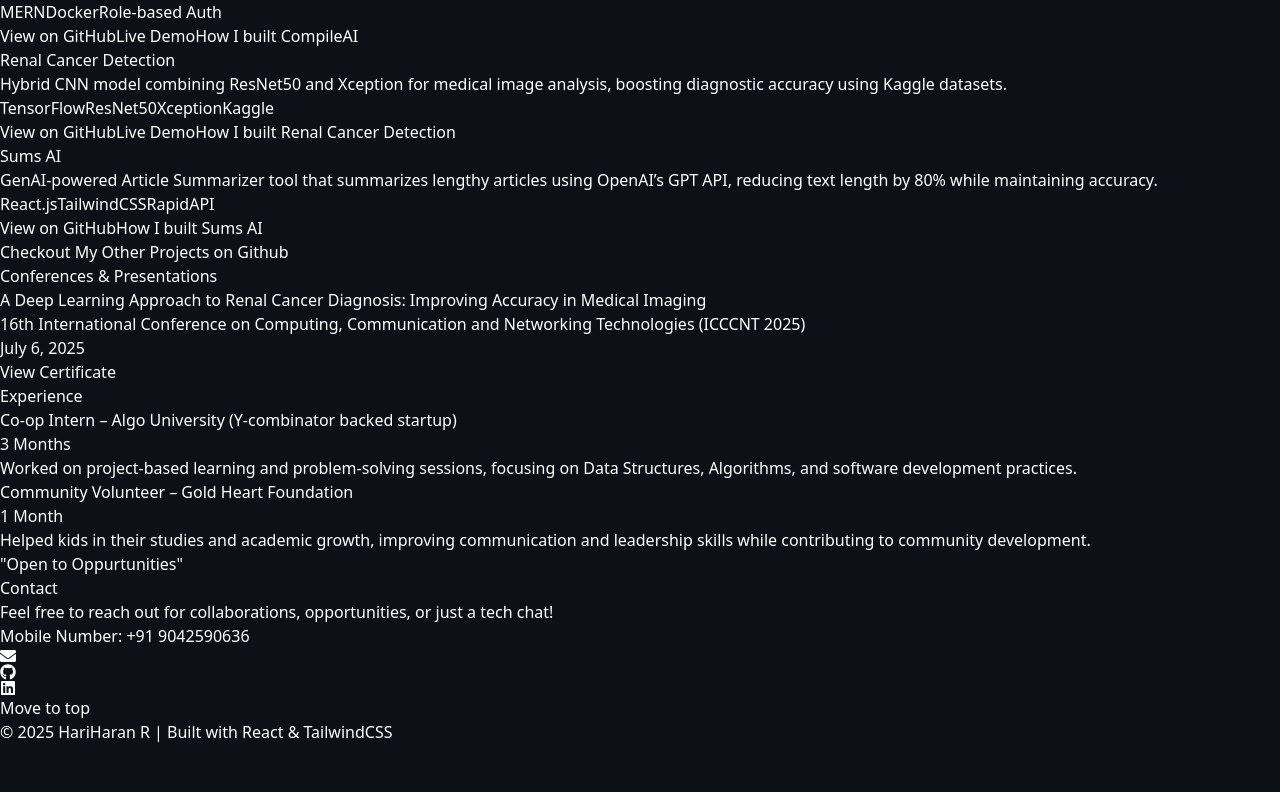
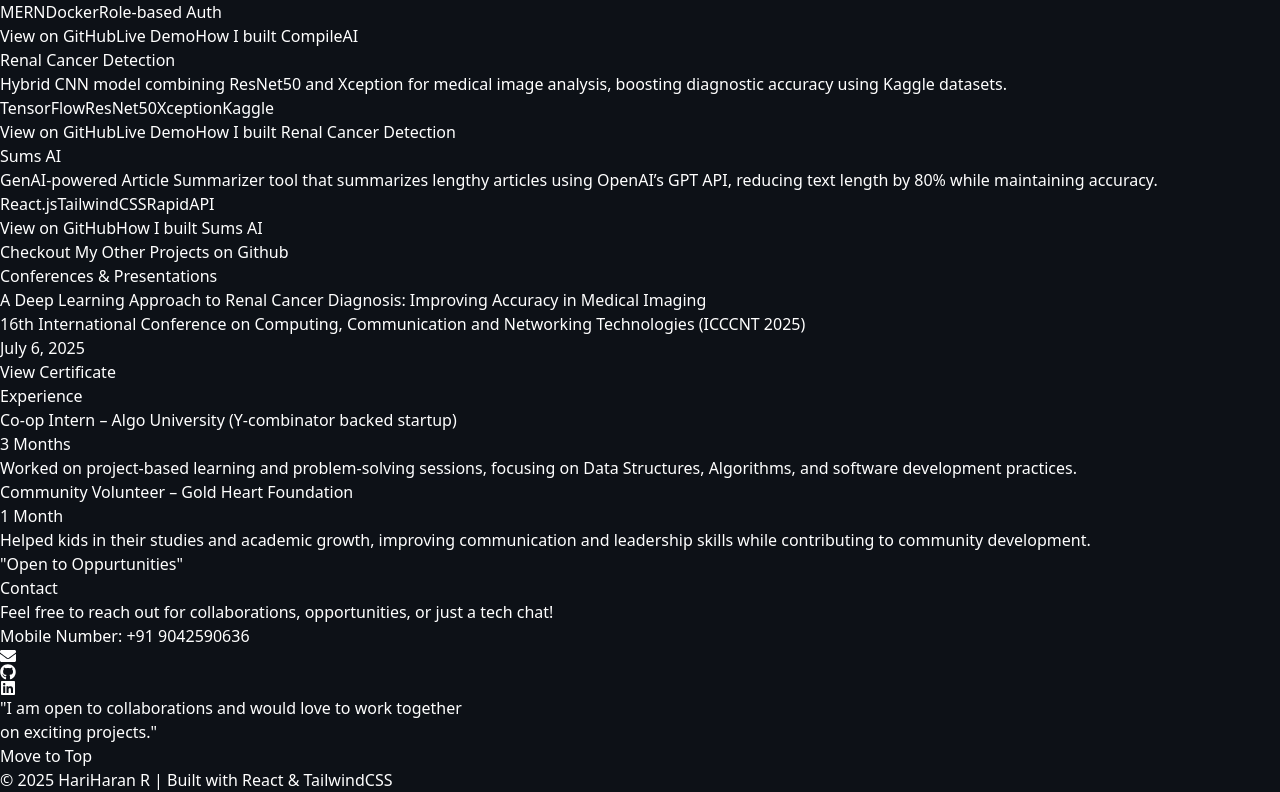
Before and after one commit to theHARI962n/My-Portfolio, a React (Vite) app: page / in a window 1280 px wide. Shown: the part 1032-1824 px from the top of the page. Before the commit the page ends 1776 px from the top, so only its background shows below. Built offline with nearby package versions, Linux system fonts and the light colour scheme.

Commit message:
Scrollview and UI updates

```diff
--- a/src/components/Contact.jsx
+++ b/src/components/Contact.jsx
@@ -40,7 +40,7 @@
           <FaLinkedin />
         </a>
       </div>
-
+      <p className="mt-20 text-2xl text-gray-300 font-mono text-center font-semibold">"I am open to collaborations and  would love to work together <br/> on exciting projects."</p>
     </section>
 
   );
--- a/src/components/Experience.jsx
+++ b/src/components/Experience.jsx
@@ -21,7 +21,7 @@
   return (
     <section
       id="experience"
-      className="min-h-screen flex flex-col justify-center items-center px-6 py-20 bg-[#111827]"
+      className="min-h-screen flex flex-col justify-center items-center mx-8 rounded-[50px] px-6 py-20 bg-[#111827]"
     >
       <h2 className="text-4xl font-bold mb-12 text-cyan-400">Experience</h2>
 
--- a/src/components/Footer.jsx
+++ b/src/components/Footer.jsx
@@ -1,16 +1,24 @@
 import React from "react";
+import { Link as ScrollLink } from "react-scroll";
 
 const Footer = () => {
   return (
     <>
-    <div className="mb-4">
-    <a href="#home" className="text-cyan-400 ">Move to top</a>
-    </div>
-    <footer className="bg-[#111827] py-6 text-center text-gray-400 text-sm rounded-2xl">
-      © {new Date().getFullYear()} HariHaran R | Built with React & TailwindCSS
-    </footer>
+      <div className="flex justify-center mb-4 bg-slate-300 mx-[490px] rounded-lg p-2">
+        <ScrollLink
+          to="home" // id of the section you want to scroll to
+          smooth={true} // enables smooth scrolling
+          duration={500} // scroll speed (ms)
+          className="cursor-pointer text-slate-900 hover:text-indigo-500"
+        >
+          Move to Top
+        </ScrollLink>
+      </div>
+      <footer className="bg-[#111827] py-6 text-center text-gray-400 text-sm rounded-2xl">
+        © {new Date().getFullYear()} HariHaran R | Built with React &
+        TailwindCSS
+      </footer>
     </>
-
   );
 };
 
--- a/src/components/Publications.jsx
+++ b/src/components/Publications.jsx
@@ -15,7 +15,7 @@
   return (
     <section
       id="publications"
-      className="min-h-screen flex flex-col justify-center items-center px-6 py-20 bg-[#111827]"
+      className="min-h-screen flex flex-col justify-center items-center mx-8 rounded-[50px] mb-16 px-6 py-20 bg-[#111827]"
     >
       <h2 className="text-4xl font-bold mb-12 text-cyan-400">Conferences & Presentations</h2>
 
--- a/src/components/Skills.jsx
+++ b/src/components/Skills.jsx
@@ -11,7 +11,7 @@
   return (
     <section
       id="skills"
-      className="min-h-screen flex flex-col justify-center items-center mt-20 rounded-[50px] px-6 py-20 bg-[#111827]"
+      className="min-h-screen flex flex-col justify-center items-center mx-8 mt-20 rounded-[50px] px-6 py-20 bg-[#111827]"
     >
       <h2 className="text-4xl font-bold mb-12 text-cyan-400">Skills</h2>
 
```
